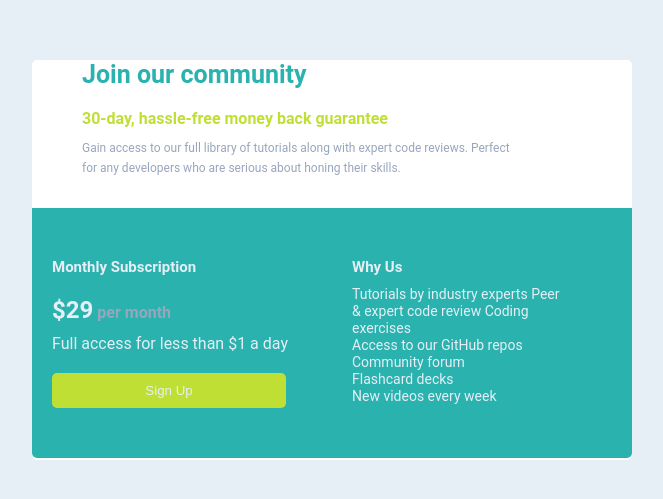
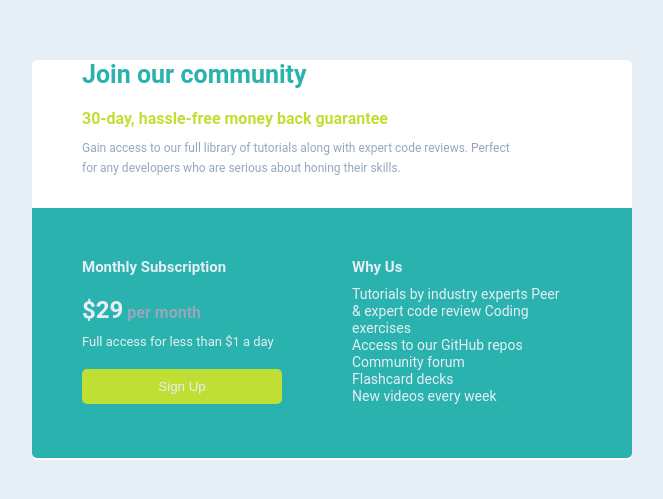
Before and after one commit to MikeZuck1/single-price-grid-component-master, a website: page index.html in a window 1280 px wide. Shown: the part 165-664 px from the top of the page, without its empty margins (308-971 px from the left). Drawn offline with Linux system fonts and the light colour scheme.

Commit message:
I modified the left content

```diff
--- a/styles/styles.css
+++ b/styles/styles.css
@@ -73,7 +73,7 @@ h1 {
 
 /* LEFT CONTENT */
 .left-content {
-    margin: 0 20px;
+    margin: 0 50px;
     margin-top: 50px;
 }
 
@@ -100,6 +100,7 @@ h1 {
 .price-content p {
     margin-top: 10px;
     font-family: "roboto", sans-serif;
+    font-size: 13px;
     color: hsl(204, 43%, 93%);
 }
 
@@ -109,7 +110,7 @@ h1 {
 
 .button button {
     border: none;
-    width: 90%;
+    width: 100%;
     padding: 10px;
     cursor: pointer;
     border-radius: 5px;
```
Also changed, not shown: index.html (+3 -2 lines).
